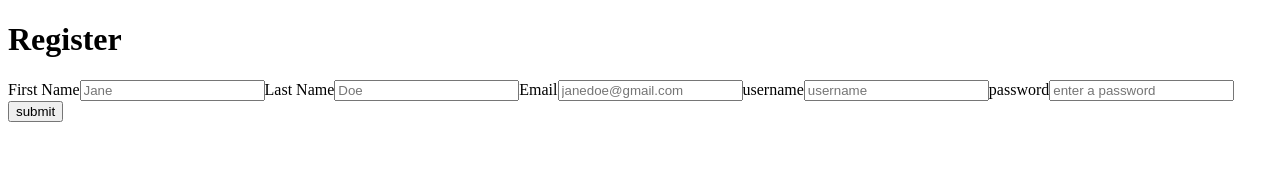
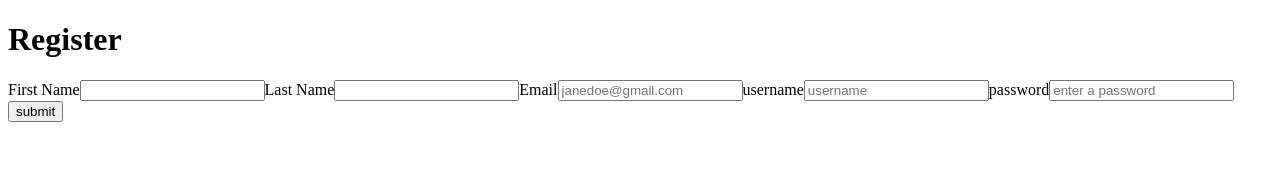
Before and after one commit to Code-the-Dream-School/ee-prac-team4-front, a React (Create React App) app: page /register in a window 1280 px wide. Shown: the top 170 px of the page. Built offline with nearby package versions, Linux system fonts and the light colour scheme.

Commit message:
removed placeholders for First and Last names labels

```diff
--- a/src/pages/register/Register.js
+++ b/src/pages/register/Register.js
@@ -57,7 +57,6 @@ function Register() {
           First Name
           <input
             type="text"
-            placeholder="Jane"
             value={newFirstName}
             onChange={(e) => setNewFirstName(e.target.value)}
             className="inputField"
@@ -70,7 +69,6 @@ function Register() {
           Last Name
           <input
             type="text"
-            placeholder="Doe"
             value={newLastName}
             onChange={(e) => setNewLastName(e.target.value)}
             className="inputField"
```
